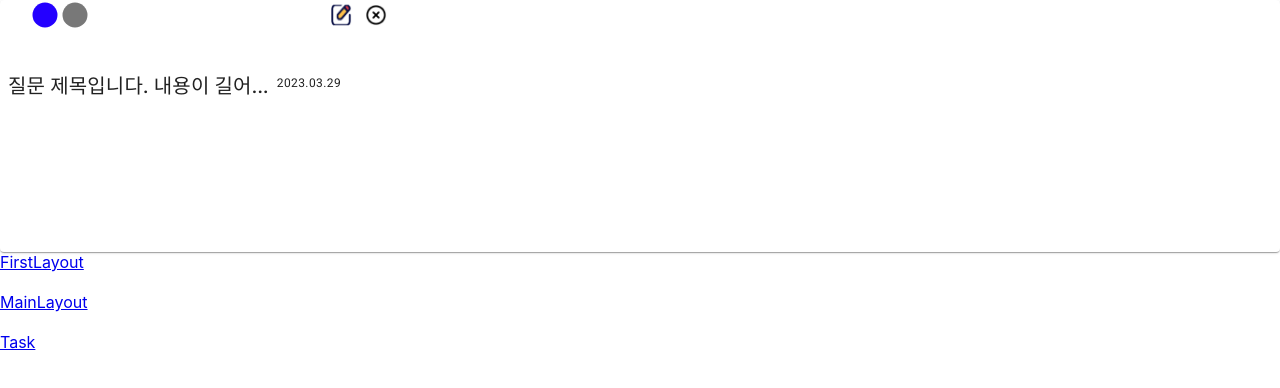
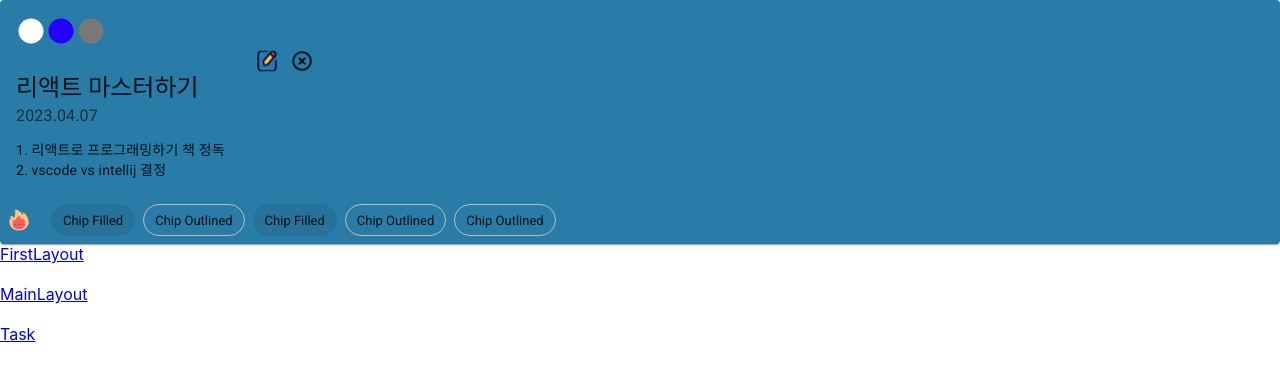
Before and after one commit to DreamSlave/todo-list, a React (Create React App) app: page /task in a window 1280 px wide. Shown: the top 388 px of the page. Built offline with nearby package versions, Linux system fonts and the light colour scheme.

Commit message:
feat - Task 컴포넌트 view 모드 완성

```diff
--- a/src/views/Task.js
+++ b/src/views/Task.js
@@ -1,40 +1,32 @@
-import React from "react";
-import styles from '../assets/css/Task.module.css'
-// import StatusTodoImg from '../assets/imgs/ellipse73218-ypf-200h.png'
-// import StatusDoingImg from '../assets/imgs/ellipse83218-71zc-200h.png'
-// import StatusDoneImg from '../assets/imgs/ellipse93218-iy6u-200h.png'
-// import EditButtonImg from  '../assets/imgs/edit13218-9ibd-200h.png'
-// import EndEditButtonImg from '../assets/imgs/close13218-4857-200h.png'
-// import ImportantFlagImg from '../assets/imgs/fire13235-3abq-200w.png'
-import TaskEditImg from '../assets/imgs/edit_task.png'
-import TaskCloseImg from '../assets/imgs/close_task.png'
-
-// import Box from '@mui/material/Box';
+import * as React from 'react';
+import Box from '@mui/material/Box';
 import Card from '@mui/material/Card';
-import CardHeader from '@mui/material/CardHeader';
-import Avatar from '@mui/material/Avatar';
 import CardActions from '@mui/material/CardActions';
 import CardContent from '@mui/material/CardContent';
 import Button from '@mui/material/Button';
-import Typography from '@mui/material/Typography'
+import Typography from '@mui/material/Typography';
+import { Chip } from "@mui/material";
+import Brightness1Icon from '@mui/icons-material/Brightness1';
+import TaskEditImg from '../assets/imgs/edit_task.png'
+import TaskCloseImg from '../assets/imgs/close_task.png'
+import FireTaskImg from '../assets/imgs/fire_task.png'
+import styles from '../assets/css/Task.module.css'
 
-import Brightness1Icon from '@mui/icons-material/Brightness1';
-
-
-/* const bull = (
+const bull = (
   <Box
     component="span"
     sx={{ display: 'inline-block', mx: '2px', transform: 'scale(0.8)' }}
   >
     •
   </Box>
-); */
+);
 
-function Task() {
 
+export default function BasicCard() {
   return (
-    <Card sx={{ width: '100%', height: 252 }}>
-      <div className={styles['frame-state']}>
+    <Card sx={{ minWidth: 275, backgroundColor: '#297CA7' }}>
+      <CardContent>
+        {/* header */}
         <Brightness1Icon sx={{ color: "#FFFFFF", fontSize: 30 }} />
         <Brightness1Icon sx={{ color: "#2400FF", fontSize: 30 }} />
         <Brightness1Icon sx={{ color: "#787878", fontSize: 30 }} />
@@ -50,94 +42,37 @@ function Task() {
               className={styles['ellipse81']}
           />
         </div>
-      </div>
-      <CardContent>
-        {/* <div className={styles['framecontainer1']} style={{ width: '100%' }}>
-          <div className={styles['frameframe1']}>
-            <div className={styles['frame-state']}>
-              <img
-                  alt="Ellipse73218"
-                  src={StatusTodoImg}
-                  className={styles['ellipse71']}
-              />
-              <img
-                  alt="Ellipse83218"
-                  src={StatusDoingImg}
-                  className={styles['ellipse81']}
-              />
-              <img
-                  alt="Ellipse93218"
-                  src={StatusDoneImg}
-                  className={styles['ellipse91']}
-              />
-            </div>
-            <div className={styles['frame-button']}>
-              <img
-                  alt="edit13218"
-                  src={EditButtonImg}
-                  className={styles['edit11']}
-              />
-              <img
-                  alt="close13218"
-                  src={EndEditButtonImg}
-                  className={styles['close11']}
-              />
-            </div>
-          </div>
-          <div className={styles['frame09']}>
-            <div className={styles['frame10']}>
-              <div>
-                <span className={styles['text10']}>
-                <span>연구개발보고서 쓰기...</span>
-                </span>
-              </div>
-              <div className={styles['frame12']}>
-                <span className={styles['text12']}>
-                <span>2021.09.24</span>
-                </span>
-              </div>
-            </div>
-          </div>
-          <div className={styles['frame13']}>
-            <div className={styles['frame14']}>
-              <span className={styles['text14']}>
-              <span>중요한 Task로써 열심히 해야합니다.</span>
-              </span>
-            </div>
-          </div>
-          <div className={styles['frame15']}>
-            <img
-                alt="fire13235"
-                src={ImportantFlagImg}
-                className={styles['fire11']}
-            />
-          </div>
-        </div> */}
+
         {/* <Typography sx={{ fontSize: 14 }} color="text.secondary" gutterBottom>
           Word of the Day
-        </Typography>
+        </Typography> */}
         <Typography variant="h5" component="div">
-          be{bull}nev{bull}o{bull}lent
+          {/* be{bull}nev{bull}o{bull}lent */}
+          리액트 마스터하기
         </Typography>
         <Typography sx={{ mb: 1.5 }} color="text.secondary">
-          adjective
+          2023.04.07
         </Typography>
         <Typography variant="body2">
-          well meaning and kindly.
+          1. 리액트로 프로그래밍하기 책 정독<br/>
+          2. vscode vs intellij 결정
           <br />
-          {'"a benevolent smile"'}
-        </Typography> */}
+          {/* {'"a benevolent smile"'} */}
+        </Typography>
       </CardContent>
       <CardActions>
-        <Typography variant="h6" style={{display: 'inline-block'}}>질문 제목입니다. 내용이 길어...</Typography>
-        <Typography variant="caption" display="block" gutterBottom>
-        2023.03.29
-        </Typography>
-        {/* <Button size="small">질문 제목입니다. 내용이 길어...</Button> */}
+        {/* <Button size="small">Learn More</Button> */}
+        <img
+            alt="Ellipse83218"
+            src={FireTaskImg}
+            className={styles['ellipse81']}
+        />
+        <Chip label="Chip Filled" />
+        <Chip label="Chip Outlined" variant="outlined" />
+        <Chip label="Chip Filled" />
+        <Chip label="Chip Outlined" variant="outlined" />
+        <Chip label="Chip Outlined" variant="outlined" />
       </CardActions>
     </Card>
   );
-
 }
-
-export default Task;
```
Also changed, not shown: src/views/Task_backup.js (added, +151 -0 lines), src/assets/imgs/fire_task.png (renamed from src/assets/imgs/fire13235-3abq-200w.png).
